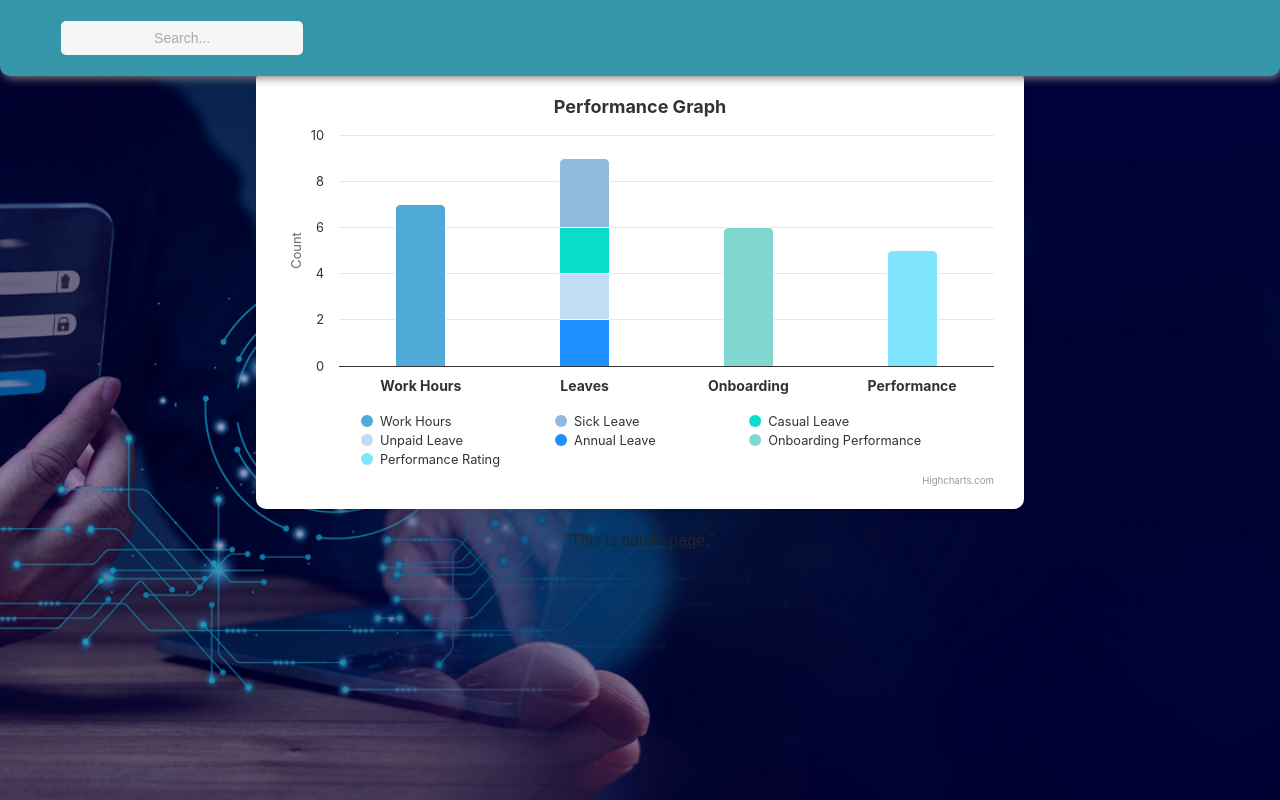
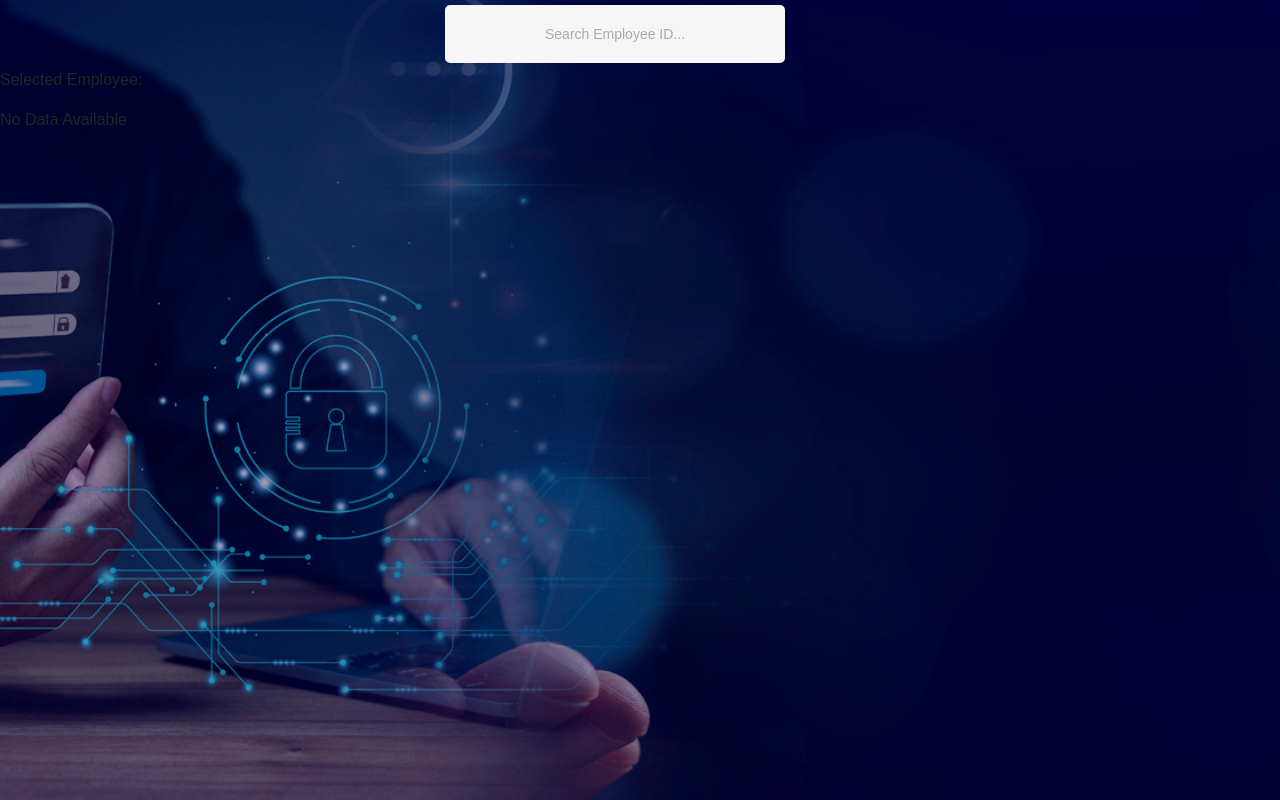
Before and after one commit to MT-GC-Open-Soft-2025/OpenSoft-VibemeterApp, a React (Create React App) app: page /admin in a window 1280 px wide. Built offline with nearby package versions, Linux system fonts and the light colour scheme; the HTML template or start-up script is replaced by a standard one.

Commit message:
modified search bar to display graph

```diff
--- a/src/App.js
+++ b/src/App.js
@@ -1,9 +1,66 @@
-import React from 'react';
-import { BrowserRouter as Router, Routes, Route } from 'react-router-dom';
-import LoginPage from './pages/Loginpage/LoginPage';
-import AdminPage from './pages/AdminPage/AdminPage';
-import Navbar from './components/navbar';
+// // import React from 'react';
+// // import { BrowserRouter as Router, Routes, Route } from 'react-router-dom';
+// // import LoginPage from './pages/Loginpage/LoginPage';
+// // import AdminPage from './pages/AdminPage/AdminPage';
+// // import Navbar from './components/navbar';
 
+// // import FeedbackPage from "./pages/Feedbackpage/Feedbackpage";
+
+// // function App() {
+// //   return (
+
+// //     <Router>
+// //       <Routes>
+// //         <Route path="/" element={<LoginPage />} />
+// //         <Route path="/admin" element={
+// //           <><Navbar />
+// //           <AdminPage /></>
+// //           } />
+// //           <Route path="/feedback" element={
+// //             <FeedbackPage />
+// //           }/>
+// //       </Routes>
+// //     </Router>
+// //   );
+// // }
+
+// // export default App;
+
+// import React from "react";
+// import { BrowserRouter as Router, Routes, Route } from "react-router-dom";
+// import LoginPage from "./pages/Loginpage/LoginPage";
+// import AdminPage from "./pages/AdminPage/AdminPage";
+// import FeedbackPage from "./pages/Feedbackpage/Feedbackpage";
+// import Navbar from "./components/navbar";
+
+// function App() {
+//   return (
+//     <Router>
+//       <Routes>
+//         {/* Login Page - Default Route */}
+//         <Route path="/" element={<LoginPage />} />
+
+//         {/* Admin Page with Navbar */}
+//         <Route path="/admin" element={
+//           <>
+//             <Navbar />
+//             <AdminPage />
+//           </>
+//         } />
+
+//         {/* Feedback Page (No Navbar) */}
+//         <Route path="/feedback" element={<FeedbackPage />} />
+//       </Routes>
+//     </Router>
+//   );
+// }
+
+// export default App;
+import React from "react";
+import { BrowserRouter as Router, Routes, Route } from "react-router-dom";
+import Dashboard from "./components/Dashboard"; // ✅ Ensure this is included
+import LoginPage from "./pages/Loginpage/LoginPage";
+import AdminPage from "./pages/AdminPage/AdminPage";
 import FeedbackPage from "./pages/Feedbackpage/Feedbackpage";
 
 function App() {
@@ -11,13 +68,8 @@ function App() {
     <Router>
       <Routes>
         <Route path="/" element={<LoginPage />} />
-        <Route path="/admin" element={
-          <><Navbar />
-          <AdminPage /></>
-          } />
-          <Route path="/feedback" element={
-            <FeedbackPage />
-          }/>
+        <Route path="/admin" element={<Dashboard />} /> {/* ✅ Ensure Dashboard is loaded */}
+        <Route path="/feedback" element={<FeedbackPage />} />
       </Routes>
     </Router>
   );
--- /dev/null
+++ b/src/components/Dashboard.jsx
@@ -0,0 +1,36 @@
+
+import React, { useState } from "react";
+import Navbar from "./SearchBar";
+import PerformanceGraph from "./PerformanceGraph";
+
+const Dashboard = () => {
+  const [selectedEmployee, setSelectedEmployee] = useState("");
+  const [, forceUpdate] = useState(); // Force re-render workaround
+
+  const handleSearch = (employeeId) => {
+    console.log("Before Update: ", selectedEmployee);
+    setSelectedEmployee(employeeId);
+    forceUpdate({}); // 🚀 Force component re-render
+    console.log("After Update: ", employeeId);
+  };
+
+  return (
+    <div>
+      <Navbar onSearch={handleSearch} />
+      <p>Selected Employee: {selectedEmployee}</p> {/* Should now update */}
+      {/* {selectedEmployee ? (
+        <PerformanceGraph employeeId={selectedEmployee} />
+      ) : (
+        <div className="no-data">No Data Available</div>
+      )} */}
+      {selectedEmployee && selectedEmployee.trim() !== "" ? (
+  <PerformanceGraph employeeId={selectedEmployee} />
+) : (
+  <div className="no-data">No Data Available</div>
+)}
+
+    </div>
+  );
+};
+
+export default Dashboard;
--- /dev/null
+++ b/src/components/SearchBar.css
@@ -0,0 +1,93 @@
+/* .navbar {
+  background-color: #56BAED;
+
+  padding: 1rem;
+  border-bottom-right-radius: 10px;
+  border-bottom-left-radius: 10px;
+  box-shadow: 2px 2px 10px gray;
+}
+
+.nav-content {
+  display: flex;
+  justify-content: flex-start;
+  align-items: center;
+  max-width: 1200px;
+  margin: 0;
+  padding-left: 10px;
+}
+
+.search-container {
+  flex: 0 1 300px;
+  margin-left: 30px;
+  position: relative;
+  display: flex;
+  align-items: center;
+}
+
+.search-bar {
+  width: 100%;
+  padding: 0.1rem 1.8rem 0.1rem 1.5rem;
+  border: none;
+  border-radius: 15px;
+  outline: none;
+  font-size: 0.8rem;
+  height: 20px;
+}
+
+.search-bar:focus {
+  box-shadow: 0 0 5px rgba(0, 0, 0, 0.2);
+} */
+.search-container {
+  position: relative;
+  width: 100%;
+  max-width: 400px;
+  margin: auto;
+}
+
+.search-bar {
+  width: 100%;
+  padding: 12px;
+  font-size: 16px;
+  border: 1px solid #ccc;
+  border-radius: 8px;
+  outline: none;
+  transition: box-shadow 0.2s ease-in-out;
+}
+
+.search-bar:focus {
+  box-shadow: 0px 4px 8px rgba(0, 0, 0, 0.2);
+}
+
+.dropdown {
+  position: relative;
+  top: 100%;
+  left: 0;
+  width: 100%;
+  background: white;
+  border-radius: 8px;
+  box-shadow: 0px 4px 6px rgba(0, 0, 0, 0.1);
+  z-index: 1000;
+  max-height: 200px;
+  overflow-y: auto;
+  list-style: none;
+  padding: 0;
+  margin-top: 5px;
+}
+
+.dropdown li {
+  padding: 12px;
+  cursor: pointer;
+  transition: background 0.2s;
+  border-bottom: 1px solid #f1f1f1;
+}
+
+.dropdown li:hover {
+  background: #f5f5f5;
+}
+
+.error-message {
+  color: red;
+  font-size: 14px;
+  margin-top: 5px;
+  text-align: left;
+}
--- /dev/null
+++ b/src/components/SearchBar.jsx
@@ -0,0 +1,115 @@
+import React, { useState ,useEffect} from "react";
+import "./SearchBar.css";
+
+const employees = ["EMP1234", "EMP5678", "EMP9101", "EMP2345", "EMP2789"]; // Replace with real data
+
+const Navbar = ({ onSearch }) => {
+  const [searchTerm, setSearchTerm] = useState("");
+  const [filteredEmployees, setFilteredEmployees] = useState([]);
+  const [errorMessage, setErrorMessage] = useState("");
+  const [showDropdown, setShowDropdown] = useState(false);
+
+  useEffect(() => {
+    const handleClickOutside = (event) => {
+      if (!event.target.closest(".search-container")) {
+        setShowDropdown(false);
+      }
+    };
+    document.addEventListener("click", handleClickOutside);
+    return () => document.removeEventListener("click", handleClickOutside);
+  }, []);
+
+
+  const validateInput = (value) => /^EMP\d{4}$/.test(value);
+
+
+  const handleSearchChange = (e) => {
+    const value = e.target.value.toUpperCase();
+    setSearchTerm(value);
+
+    if (value === "") {
+      setFilteredEmployees([]);
+      setShowDropdown(true);
+      setErrorMessage("");
+      onSearch("");
+      return;
+    }
+    // if (value.length < 7) {
+    //   setFilteredEmployees([]);
+    //   setShowDropdown(true);
+    //   setErrorMessage("");
+    //   onSearch(""); // ✅ Ensure graph disappears when input is cleared
+    //   return;
+    // }
+
+  if (!validateInput(value) && value.length >= 7) {
+      setErrorMessage("Invalid Employee ID. Use EMPXXXX.");
+      setFilteredEmployees([]);
+      setShowDropdown(false);
+      return;
+    }
+
+    setErrorMessage("");
+    const filtered = employees.filter((emp) => emp.startsWith(value));
+    setFilteredEmployees(filtered);
+    setShowDropdown(filtered.length > 0);
+  };
+
+  const handleSelectEmployee = (emp) => {
+    setSearchTerm(emp);
+    setShowDropdown(false);
+    setErrorMessage("");
+
+    console.log("Employee Clicked:", emp); // ✅ Debugging Log
+    if (typeof onSearch === "function") {
+      onSearch(emp);
+    }
+  };
+
+  const handleKeyDown = (e) => {
+    if (e.key === "Enter") {
+      if (validateInput(searchTerm) && employees.includes(searchTerm)) {
+        console.log("Enter Pressed, Employee:", searchTerm); // ✅ Debugging Log
+        if (typeof onSearch === "function") {
+          onSearch(searchTerm);
+        }
+        setShowDropdown(false);
+        setErrorMessage("");
+      } else {
+        setErrorMessage("Invalid Employee ID.");
+      }
+    }
+  };
+
+
+
+  return (
+    <nav >
+      <div className="search-container">
+
+<input
+  type="text"
+  className="search-bar"
+  placeholder="Search Employee ID..."
+  value={searchTerm}
+  onChange={handleSearchChange}
+  onFocus={() => setShowDropdown(false)}
+  onKeyDown={handleKeyDown}
+/>
+
+        {errorMessage && <p className="error-message">{errorMessage}</p>}
+        {showDropdown && (
+          <ul className="dropdown">
+            {filteredEmployees.map((emp) => (
+              <li key={emp} onClick={() => handleSelectEmployee(emp)}>
+                {emp}
+              </li>
+            ))}
+          </ul>
+        )}
+      </div>
+    </nav>
+  );
+};
+
+export default Navbar;
--- a/src/components/navbar.css
+++ /dev/null
@@ -1,39 +0,0 @@
-.navbar {
-  background-color: #56BAED;
-
-  padding: 1rem;
-  border-bottom-right-radius: 10px;
-  border-bottom-left-radius: 10px;
-  box-shadow: 2px 2px 10px gray;
-}
-
-.nav-content {
-  display: flex;
-  justify-content: flex-start;
-  align-items: center;
-  max-width: 1200px;
-  margin: 0;
-  padding-left: 10px;
-}
-
-.search-container {
-  flex: 0 1 300px;
-  margin-left: 30px;
-  position: relative;
-  display: flex;
-  align-items: center;
-}
-
-.search-bar {
-  width: 100%;
-  padding: 0.1rem 1.8rem 0.1rem 1.5rem;
-  border: none;
-  border-radius: 15px;
-  outline: none;
-  font-size: 0.8rem;
-  height: 20px;
-}
-
-.search-bar:focus {
-  box-shadow: 0 0 5px rgba(0, 0, 0, 0.2);
-}
--- a/src/components/navbar.jsx
+++ /dev/null
@@ -1,20 +0,0 @@
-import React from 'react';
-import './navbar.css';
-
-const Navbar = () => {
-  return (
-    <nav className="navbar">
-      <div className="nav-content">
-        <div className="search-container">
-          <input
-            type="text"
-            className="search-bar"
-            placeholder="Search..."
-          />
-        </div>
-      </div>
-    </nav>
-  );
-};
-
-export default Navbar;
```
Also changed, not shown: src/components/PerformanceGraph.jsx (+92 -104 lines), 1 other file (tests, documents, lock files or other folders).
